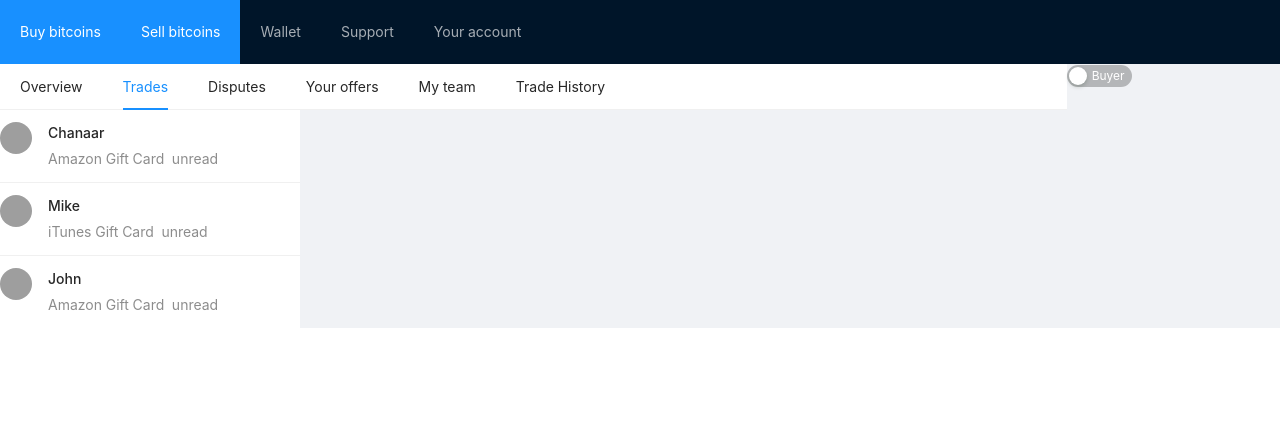
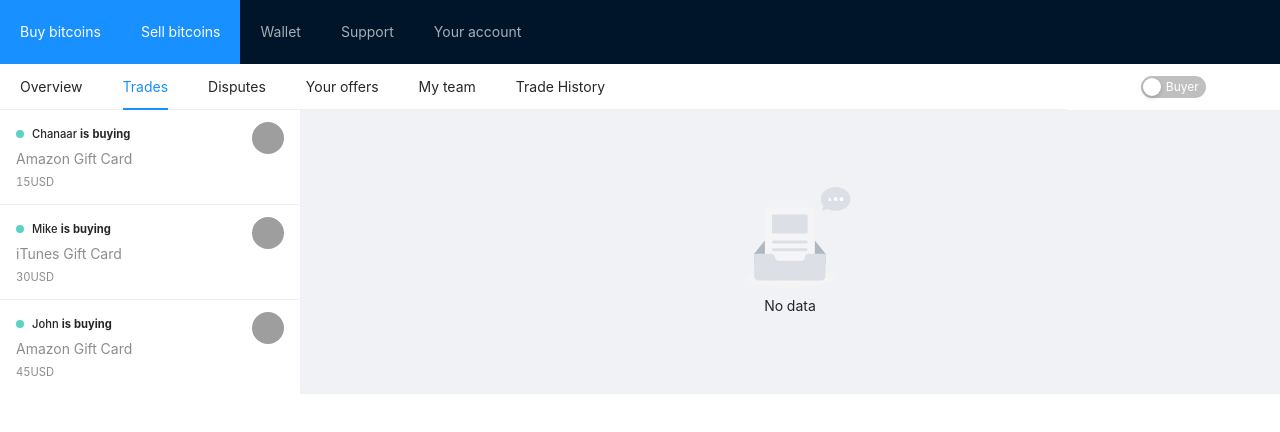
Before and after one commit to peeppirnpuu/p-test-assignment, a React (Create React App) app: page /trade/1 in a window 1280 px wide. Shown: the top 432 px of the page. Built offline with nearby package versions, Linux system fonts and the light colour scheme; grey boxes are pictures that could not be loaded.

Commit message:
Style up the application

```diff
--- a/src/App.tsx
+++ b/src/App.tsx
@@ -9,14 +9,14 @@ import Trades from './containers/Trades';
 
 function App() {
   return (
-    <Layout>
-      <Router>
+    <Router>
+      <Layout>
         <Switch>
           <Route exact path="/" component={withSession(Trades)} />
           <Route exact path="/trade/:tradeId" component={withSession(Trades)} />
         </Switch>
-      </Router>
-    </Layout>
+      </Layout>
+    </Router>
   );
 }
 
--- a/src/components/Layout/Header.tsx
+++ b/src/components/Layout/Header.tsx
@@ -17,7 +17,7 @@ const Header: React.SFC<Props> = (props) => {
     <Layout.Header className="header">
       <div className="logo" />
       {menuItems.length > 0 && (
-        <Menu theme="dark" mode="horizontal" defaultSelectedKeys={['1']} onSelect={({ key }) => alert(key)}>
+        <Menu theme="dark" mode="horizontal" defaultSelectedKeys={['1']}>
           {menuItems.map((title, index) => <Menu.Item key={index}>{title}</Menu.Item>)}
         </Menu>
       )}
--- a/src/components/Layout/Layout.tsx
+++ b/src/components/Layout/Layout.tsx
@@ -1,4 +1,5 @@
 import React from 'react';
+import { withRouter } from 'react-router-dom';
 import { Layout as AntdLayout, Row, Col } from 'antd';
 
 import Header from './Header';
@@ -6,6 +7,9 @@ import RoleSwitcher from './RoleSwitcher';
 import ViewSwitcher from './ViewSwitcher';
 
 interface Props {
+  match: any;
+  location: any;
+  history: any;
   children: React.ReactNode;
 }
 
@@ -15,9 +19,9 @@ const Layout: React.SFC<Props> = (props) => {
       <Header />
       <Row>
         <Col span={20}>
-          <ViewSwitcher />
+          <ViewSwitcher history={props.history} />
         </Col>
-        <Col span={4}>
+        <Col span={4} className="background-color--white display--flex align-items--center justify-content--center">
           <RoleSwitcher />
         </Col>
       </Row>
@@ -26,4 +30,4 @@ const Layout: React.SFC<Props> = (props) => {
   );
 }
 
-export default Layout
+export default withRouter(Layout)
--- a/src/components/Layout/ViewSwitcher.tsx
+++ b/src/components/Layout/ViewSwitcher.tsx
@@ -2,6 +2,7 @@ import React from 'react';
 import { Menu } from 'antd';
 
 interface Props {
+  history: any;
 }
 
 const ViewSwitcher: React.SFC<Props> = (props) => {
@@ -15,7 +16,7 @@ const ViewSwitcher: React.SFC<Props> = (props) => {
   ]
 
   return menuItems.length > 0 ? (
-    <Menu theme="light" mode="horizontal" defaultSelectedKeys={['1']} onSelect={({ key }) => alert(key)}>
+    <Menu theme="light" mode="horizontal" defaultSelectedKeys={['1']} onClick={({ key }) => props.history.push('/')}>
       {menuItems.map((title, index) => <Menu.Item key={index}>{title}</Menu.Item>)}
     </Menu>
   ) : null;
--- a/src/components/Trade/TradeContent.tsx
+++ b/src/components/Trade/TradeContent.tsx
@@ -1,5 +1,6 @@
 import React from 'react';
-import { Layout, Breadcrumb } from 'antd';
+import { Button, Col, Layout, Row, Tooltip } from 'antd';
+import { DeleteOutlined } from '@ant-design/icons';
 
 import { TradeType } from '../../store/trades/types';
 import TradeChat from './TradeChat';
@@ -18,11 +19,6 @@ const TradeContent: React.SFC<Props> = (props) => {
 
   return (
     <Layout style={{ padding: '0 24px 24px' }}>
-      <Breadcrumb style={{ margin: '16px 0' }}>
-        <Breadcrumb.Item>Home</Breadcrumb.Item>
-        <Breadcrumb.Item>List</Breadcrumb.Item>
-        <Breadcrumb.Item>App</Breadcrumb.Item>
-      </Breadcrumb>
       <Layout.Content
         className="site-layout-background"
         style={{
@@ -31,8 +27,19 @@ const TradeContent: React.SFC<Props> = (props) => {
           minHeight: 280,
         }}
       >
-        <span onClick={() => props.deleteTrade()}>X</span>
-        {paymentMethod}
+        <Row>
+          <Col span={4}>
+            <Tooltip title="Delete">
+              <Button type="default" shape="circle" icon={<DeleteOutlined />} onClick={() => props.deleteTrade()} />
+            </Tooltip>
+          </Col>
+          <Col span={16} className="text-align--center">
+            <h2>{paymentMethod}</h2>
+            <h3>{trade.buyerUsername}</h3>
+          </Col>
+          <Col span={4}>
+          </Col>
+        </Row>
 
         <TradeChat
           messages={chat.items}
--- a/src/components/Trade/TradeInfo.tsx
+++ b/src/components/Trade/TradeInfo.tsx
@@ -1,21 +1,47 @@
 import React from 'react';
-import { Layout } from 'antd';
+import { Avatar, Button, Col, Layout, Statistic, Row } from 'antd';
 
 import { TradeType } from '../../store/trades/types';
 
 interface Props {
   trade: TradeType;
-  role: string;
 }
 
 const TradeInfo: React.SFC<Props> = (props) => {
-  const { trade, role } = props
+  const { trade } = props
   const { buyerUsername } = trade
 
   return (
-    <Layout.Sider width={300} className="site-layout-background ant-layout-sider-light">
-      You are trading with <strong>{buyerUsername}</strong><br />
-      Your role is <strong>{role}</strong>
+    <Layout.Sider width={300} className="site-layout-background ant-layout-sider-light padding-top--25 text-align--center">
+      <h2>You are trading with <strong>{buyerUsername}</strong></h2>
+      <h3>Started 23 minutes ago</h3>
+
+      <div className="padding-top--25">
+        <Button type="primary" shape="round" size="large">
+          Release bitcoins
+        </Button>
+      </div>
+
+      <Row gutter={[0, 24]} className="padding-top--50">
+        <Col span={12}>
+          <Statistic title={<Avatar src="https://zos.alipayobjects.com/rmsportal/ODTLcjxAfvqbxHnVXCYX.png" />} value="+37" suffix="/ -1" />
+        </Col>
+        <Col span={12}>
+          <Statistic title="# of trades" value={4} />
+        </Col>
+        <Col span={12}>
+          <Statistic title="Trade status" value="PAID" />
+        </Col>
+        <Col span={12}>
+          <Statistic title="Trade hash" value="45aFD3Rr" />
+        </Col>
+        <Col span={12}>
+          <Statistic title="Amount USD" value="25.00" />
+        </Col>
+        <Col span={12}>
+          <Statistic title="Amount BTC" value="0.0023424" />
+        </Col>
+      </Row>
     </Layout.Sider>
   );
 }
--- a/src/components/Trade/TradeList.tsx
+++ b/src/components/Trade/TradeList.tsx
@@ -1,14 +1,15 @@
 import React from 'react';
 import { withRouter } from 'react-router-dom';
 import { Layout, List, Avatar } from 'antd';
+import classnames from 'classnames';
 import _ from 'lodash';
 
 import { TradeType } from '../../store/trades/types';
 
 interface Props {
-  match: any,
-  location: any,
-  history: any,
+  match: any;
+  location: any;
+  history: any;
   tradeItems: TradeType[];
   selectedTradeId: string | void;
   readMessages: any[];
@@ -16,6 +17,11 @@ interface Props {
 
 const TradeItems: React.SFC<Props> = (props) => {
   const { tradeItems, readMessages } = props
+
+  const className = (active: boolean, unread: boolean) => classnames({
+    'ant-list-item--active': active,
+    'ant-list-item--unread': unread
+  });
 
   return (
     <Layout.Sider width={300} className="site-layout-background ant-layout-sider-light">
@@ -28,18 +34,23 @@ const TradeItems: React.SFC<Props> = (props) => {
           const unreadMessages = _.difference(items.map(message => message.id), readMessages);
 
           return (
-            <List.Item onClick={() => {
-              props.history.push(`/trade/${item.id}`)
-            }}>
+            <List.Item
+              className={className(props.selectedTradeId === item.id, unreadMessages.length > 0)}
+              onClick={() => {
+                props.history.push(`/trade/${item.id}`);
+              }}>
               <List.Item.Meta
                 avatar={<Avatar src="https://zos.alipayobjects.com/rmsportal/ODTLcjxAfvqbxHnVXCYX.png" />}
-                title={<a href="https://ant.design">{item.buyerUsername}</a>}
+                title={
+                  <div className="ant-list-item-meta-content-title">
+                    <small>{item.buyerUsername} <strong>is buying</strong></small>
+                  </div>
+                }
                 description={
-                  <span>
-                    {item.paymentMethod} &nbsp;
-                    {unreadMessages.length > 0 && ('unread')} &nbsp;
-                    {props.selectedTradeId === item.id && ('active')}
-                  </span>
+                  <div>
+                    {item.paymentMethod}<br />
+                    <small>{item.amount}USD</small>
+                  </div>
                 }
               />
             </List.Item>
--- a/src/containers/Trades.tsx
+++ b/src/containers/Trades.tsx
@@ -1,7 +1,7 @@
 import React from 'react';
 import { bindActionCreators, Dispatch } from 'redux';
 import { connect } from 'react-redux';
-import { Layout } from 'antd';
+import { Empty, Layout } from 'antd';
 import _ from 'lodash';
 
 import {
@@ -44,19 +44,19 @@ const Trades: React.SFC<Props> = (props) => {
           readMessages={readMessages} />
       )}
 
-      {selectedTrade && (
+      {selectedTrade ? (
         <TradeContent
           trade={selectedTrade}
           readMessages={readMessages}
           markMessagesRead={props.markMessagesRead}
           postChatMessage={(message: string) => props.postChatMessage(tradeId, message, session.role)}
           deleteTrade={() => props.deleteTrade(tradeId)} />
+      ) : (
+        <Empty className="margin--auto" />
       )}
 
       {selectedTrade && (
-        <TradeInfo
-          trade={selectedTrade}
-          role={session.role} />
+        <TradeInfo trade={selectedTrade} />
       )}
     </Layout>
   );
--- a/src/stylesheets/main.scss
+++ b/src/stylesheets/main.scss
@@ -1,3 +1,18 @@
+$colorNeutralWhite: #ffffff;
+$colorNeutralBlack: #000000;
+$colorStateNew: #5bd2c3;
+$colorStateActive: #c9c9ca;
+$colorStateOld: #89898b;
+
+.background-color--white { background-color: $colorNeutralWhite; }
+.display--flex { display: flex; }
+.align-items--center { align-items: center; }
+.justify-content--center { justify-content: center; }
+.padding-top--25 { padding-top: 25px; }
+.padding-top--50 { padding-top: 50px; }
+.margin--auto { margin: auto; }
+.text-align--center { text-align: center; }
+
 .ant-layout-header {
   padding: 0;
 }
@@ -9,3 +24,47 @@
     }
   }
 }
+
+.ant-list-item {
+  user-select: none;
+
+  &.ant-list-item--active {
+    border-top-right-radius: 3px;
+    border-bottom-right-radius: 3px;
+    background-color: $colorNeutralWhite;
+    position: relative;
+    left: 8px;
+  }
+
+  &.ant-list-item--unread {
+    .ant-list-item-meta {
+      .ant-list-item-meta-content {
+        .ant-list-item-meta-content-title {
+          &::before {
+            background-color: $colorStateNew;
+          }
+        }
+      }
+    }
+  }
+
+  .ant-list-item-meta {
+    flex-direction: row-reverse;
+
+    .ant-list-item-meta-content {
+      margin-left: 16px;
+
+      .ant-list-item-meta-content-title {
+        &::before {
+          background-color: $colorStateOld;
+          border-radius: 50%;
+          content: "";
+          display: inline-block;
+          height: 8px;
+          margin-right: 8px;
+          width: 8px;
+        }
+      }
+    }
+  }
+}
```
